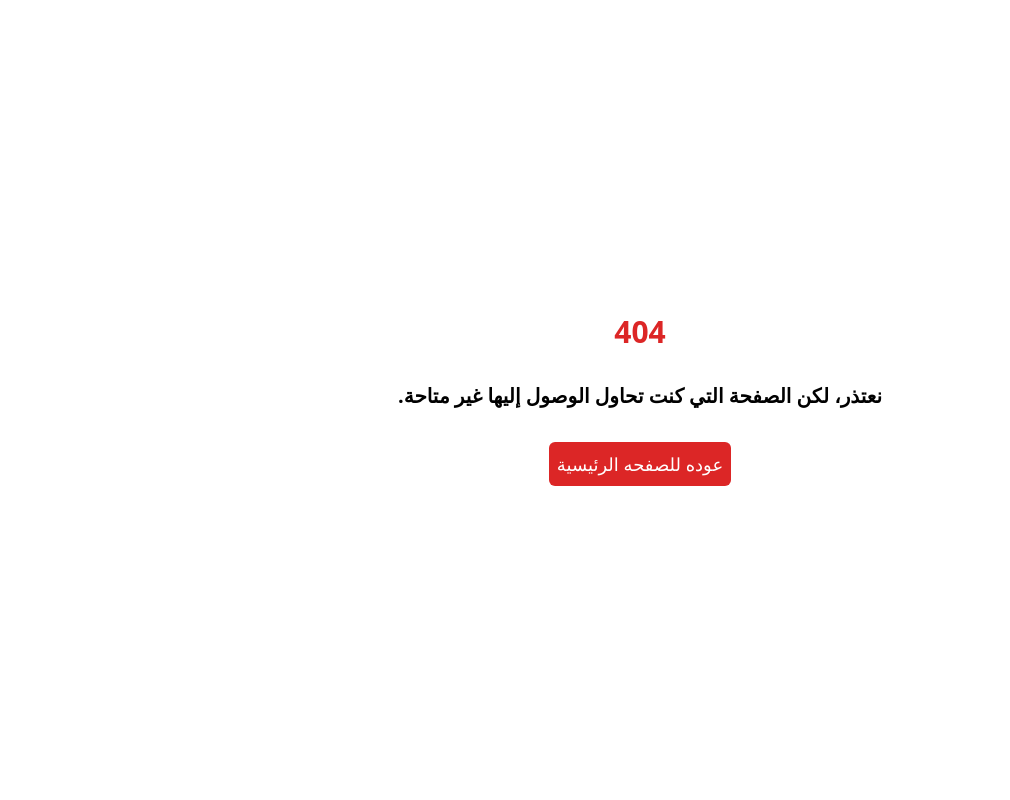
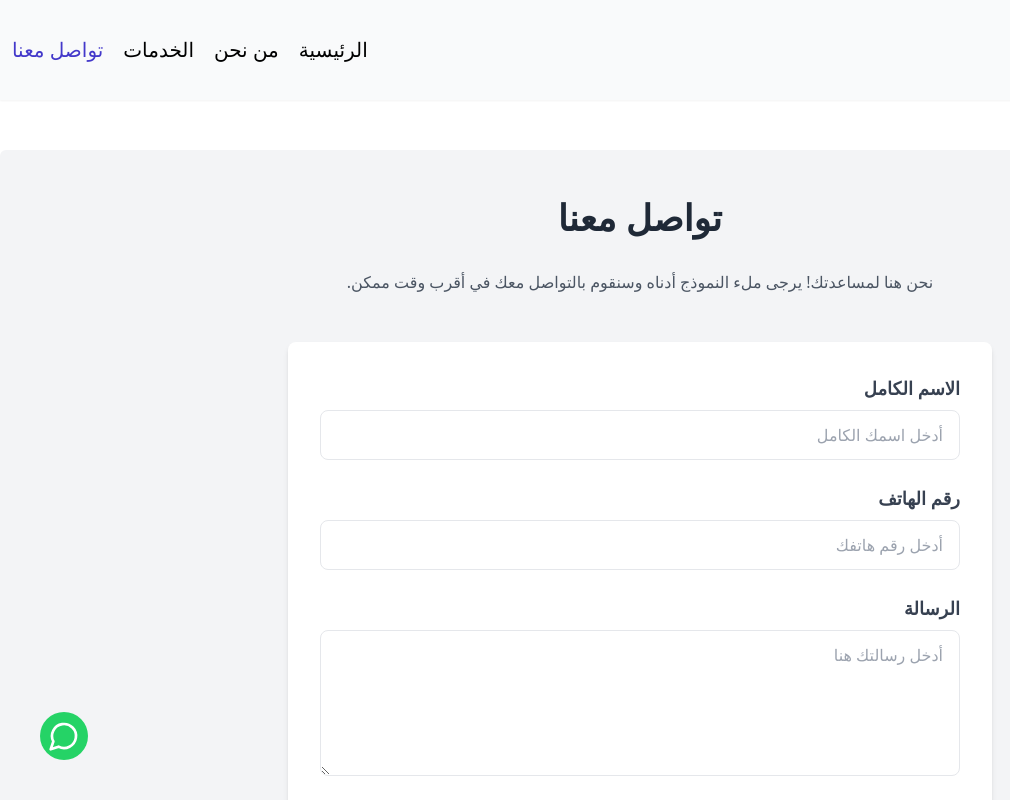
Before and after one commit to mahmoud709/knoldgeguide, a React (Vite) app: page /contact in a window 1280 px wide. Before the commit this address had no page. Shown: the top 800 px of the page, without its empty margins (0-1010 px from the left). Built offline with nearby package versions, Linux system fonts and the light colour scheme.

Commit message:
adding contact page

```diff
--- a/src/App.jsx
+++ b/src/App.jsx
@@ -5,6 +5,7 @@ import MainLayouts from './components/layouts/MainLayouts.jsx';
 import Services from './components/common/services/Services.jsx';
 import SingleService from './components/SingleServ/SingleService.jsx';
 import AboutUs from './components/About/AboutUs.jsx';
+import Contact from './components/contact/Contact.jsx';
 
 function App() {
   const router = createBrowserRouter([
@@ -16,6 +17,7 @@ function App() {
         { path: '/services', element: <Services /> },
         { path: '/services/:id', element: <SingleService /> },
         { path: '/about-us', element: <AboutUs /> },
+        { path: '/contact', element: <Contact /> },
       ]
     },
 
--- a/src/components/About/AboutUs.jsx
+++ b/src/components/About/AboutUs.jsx
@@ -1,4 +1,5 @@
 import Achievments from '../Achievments/Achievments'
+import ContactBanner from '../common/contact/ContactBanner'
 import aboutUsImgs from '/images/aboutus.jpg'
 export default function AboutUs() {
    return (
@@ -26,6 +27,8 @@ export default function AboutUs() {
          <div className='py-12'>
             <Achievments />
          </div>
+         <ContactBanner />
+
       </>
    )
 }
--- a/src/components/Achievments/Achievments.jsx
+++ b/src/components/Achievments/Achievments.jsx
@@ -19,8 +19,7 @@ export default function Achievments() {
       }
    ]
    return (
-      <div>
-         <div className="bg-gradient-to-r from-purple-100 to-main-100 h-100 mb-12 p-12 rounded-lg">
+         <div className="bg-gradient-to-r from-purple-100 to-main-100 h-100 p-12 rounded-lg">
             <div className="grid md:grid-cols-3 grid-cols-1 justify-center gap-12">
                {states.map((el, index) => {
                   return (
@@ -33,6 +32,5 @@ export default function Achievments() {
                })}
             </div>
          </div>
-      </div>
    )
 }
--- a/src/components/Home/Hero.jsx
+++ b/src/components/Home/Hero.jsx
@@ -25,12 +25,16 @@ export default function Hero() {
             <h2 className="heading-title"> خدماتنا الأكثر طلب</h2>
             <PopularServs numsOfServs={3} />
          </>
-         <WhyUs />
-         <>
+         <div className='py-12'>
+            <WhyUs />
+         </div>
+         <div className='py-12'>
             <h2 className="heading-title">إنجازاتنا</h2>
             <Achievments />
-         </>
-         <FAQ />
+         </div>
+         <div className='py-12'>
+            <FAQ />
+         </div>
       </main>
    )
 }
--- a/src/components/WhyUs/WhyUs.jsx
+++ b/src/components/WhyUs/WhyUs.jsx
@@ -33,7 +33,7 @@ export default function WhyUs() {
    ];
 
    return (
-      <section className="py-12 my-12">
+      <section className="py-12">
             <h2 className="heading-title">لماذا تختارنا؟</h2>
             <div className="grid grid-cols-1 gap-8 sm:grid-cols-2 lg:grid-cols-3">
                {features.map((feature, index) => (
--- /dev/null
+++ b/src/components/common/contact/ContactBanner.jsx
@@ -0,0 +1,17 @@
+import { Link } from "react-router-dom";
+
+export default function ContactBanner() {
+   return (
+      <div class="bg-gradient-to-r from-purple-500 to-main-500 text-center text-white rounded-lg py-8 mb-6">
+         <div class="max-w-2xl mx-auto px-4">
+            <h2 class="text-3xl font-bold mb-4">هل تحتاج إلى مساعدة لتحقيق أهدافك الأكاديمية والإبداعية؟</h2>
+            <p class="text-lg mb-6">
+               تواصل معنا اليوم للحصول على استشارة مجانية ومعرفة كيف يمكننا مساعدتك في تحقيق أهدافك. فريقنا جاهز للإجابة على جميع استفساراتك.
+            </p>
+            <Link to="https://wa.me/+" class="inline-block bg-white text-purple-600 font-semibold py-3 px-6 rounded-md hover:bg-gray-100 transition-all">
+               ابدأ التواصل الآن
+            </Link>
+         </div>
+      </div>
+   )
+}
--- /dev/null
+++ b/src/components/contact/Contact.jsx
@@ -0,0 +1,96 @@
+import { useState } from "react";
+
+export default function ContactForm() {
+   const [formData, setFormData] = useState({
+      name: "",
+      phone: "",
+      message: ""
+   });
+
+   const handleChange = (e) => {
+      const { name, value } = e.target;
+      setFormData({ ...formData, [name]: value });
+   };
+
+   const handleSubmit = (e) => {
+      e.preventDefault();
+      console.log("Form submitted:", formData);
+      setFormData({
+         name: "",
+         phone: "",
+         message: "",
+      })
+   };
+
+   return (
+      <section className="bg-gray-100 mb-12 py-12 rounded-md">
+         <div className="max-w-3xl mx-auto px-4 sm:px-6 lg:px-8">
+            <h2 className="text-4xl font-bold text-gray-800 text-center mb-8">
+               تواصل معنا
+            </h2>
+            <p className="text-center text-gray-600 mb-12">
+               نحن هنا لمساعدتك! يرجى ملء النموذج أدناه وسنقوم بالتواصل معك في أقرب وقت ممكن.
+            </p>
+
+            <form onSubmit={handleSubmit} className="bg-white p-8 rounded-lg shadow-md">
+               <div className="mb-6">
+                  <label htmlFor="name" className="block text-gray-700 text-lg font-semibold mb-2">
+                     الاسم الكامل
+                  </label>
+                  <input
+                     type="text"
+                     id="name"
+                     name="name"
+                     value={formData.name}
+                     onChange={handleChange}
+                     placeholder="أدخل اسمك الكامل"
+                     className="w-full px-4 py-3 border rounded-lg focus:outline-none focus:ring-2 focus:ring-purple-500"
+                     required
+                  />
+               </div>
+
+               <div className="mb-6">
+                  <label htmlFor="phone" className="block text-gray-700 text-lg font-semibold mb-2">
+                     رقم الهاتف
+                  </label>
+                  <input
+                     type="text"
+                     id="phone"
+                     name="phone"
+                     value={formData.phone}
+                     onChange={handleChange}
+                     placeholder="أدخل رقم هاتفك"
+                     className="w-full px-4 py-3 border rounded-lg focus:outline-none focus:ring-2 focus:ring-purple-500"
+                     required
+                  />
+               </div>
+
+               <div className="mb-6">
+                  <label htmlFor="message" className="block text-gray-700 text-lg font-semibold mb-2">
+                     الرسالة
+                  </label>
+                  <textarea
+                     id="message"
+                     name="message"
+                     value={formData.message}
+                     onChange={handleChange}
+                     rows="5"
+                     placeholder="أدخل رسالتك هنا"
+                     className="w-full px-4 py-3 border rounded-lg focus:outline-none focus:ring-2 focus:ring-purple-500"
+                     required
+                  ></textarea>
+               </div>
+
+               <div className="text-center">
+                  <button
+                     type="submit"
+                     className="bg-purple-600 hover:bg-purple-700 text-white font-semibold py-3 px-6 rounded-lg transition-all"
+                  >
+                     إرسال الرسالة
+                  </button>
+               </div>
+            </form>
+         </div>
+      </section>
+   );
+}
--- a/src/index.css
+++ b/src/index.css
@@ -11,6 +11,7 @@
    -moz-transition: .4s;
    -ms-transition: .4s;
    -o-transition: .4s;
+   user-select: none;
 }
 html,
 body {
```
